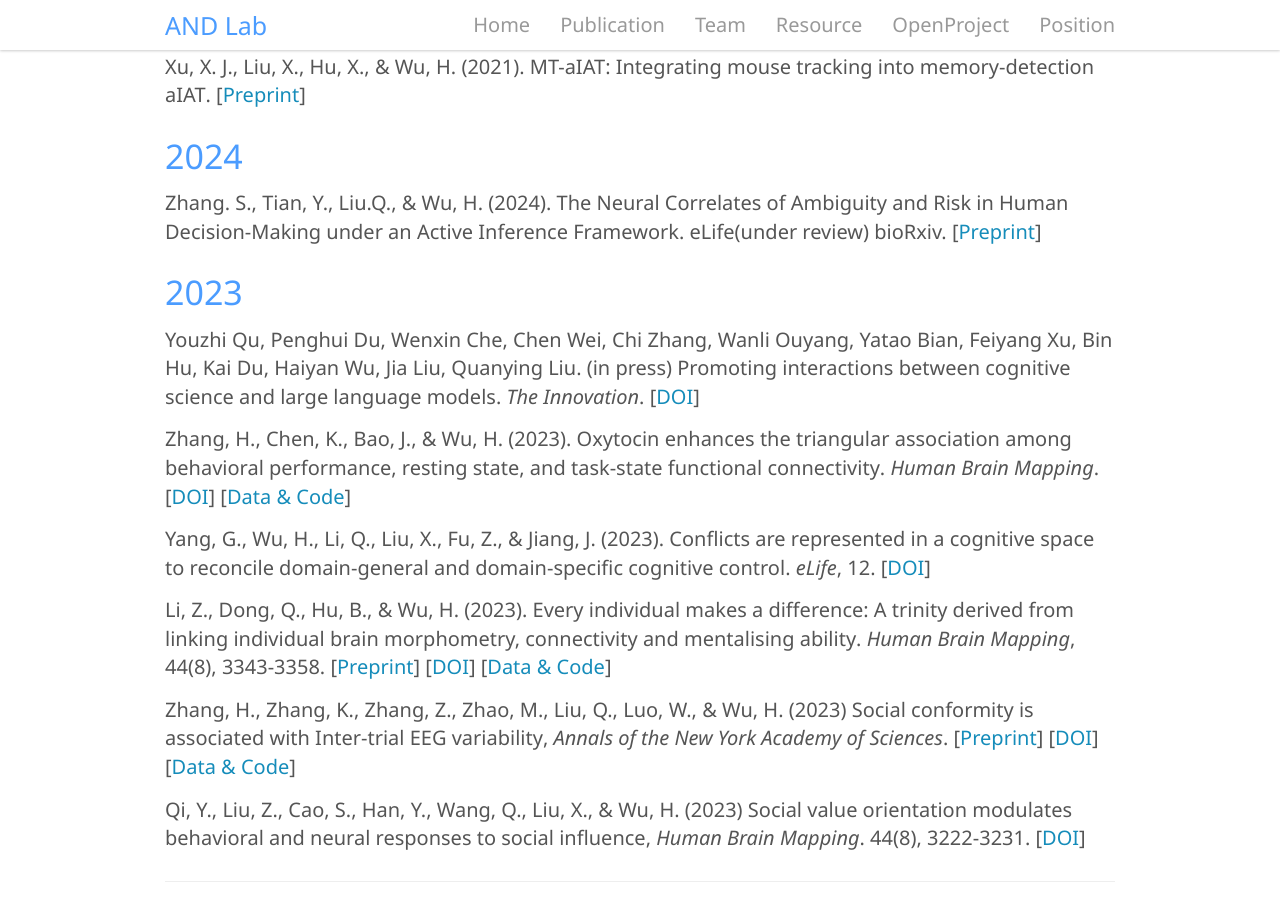
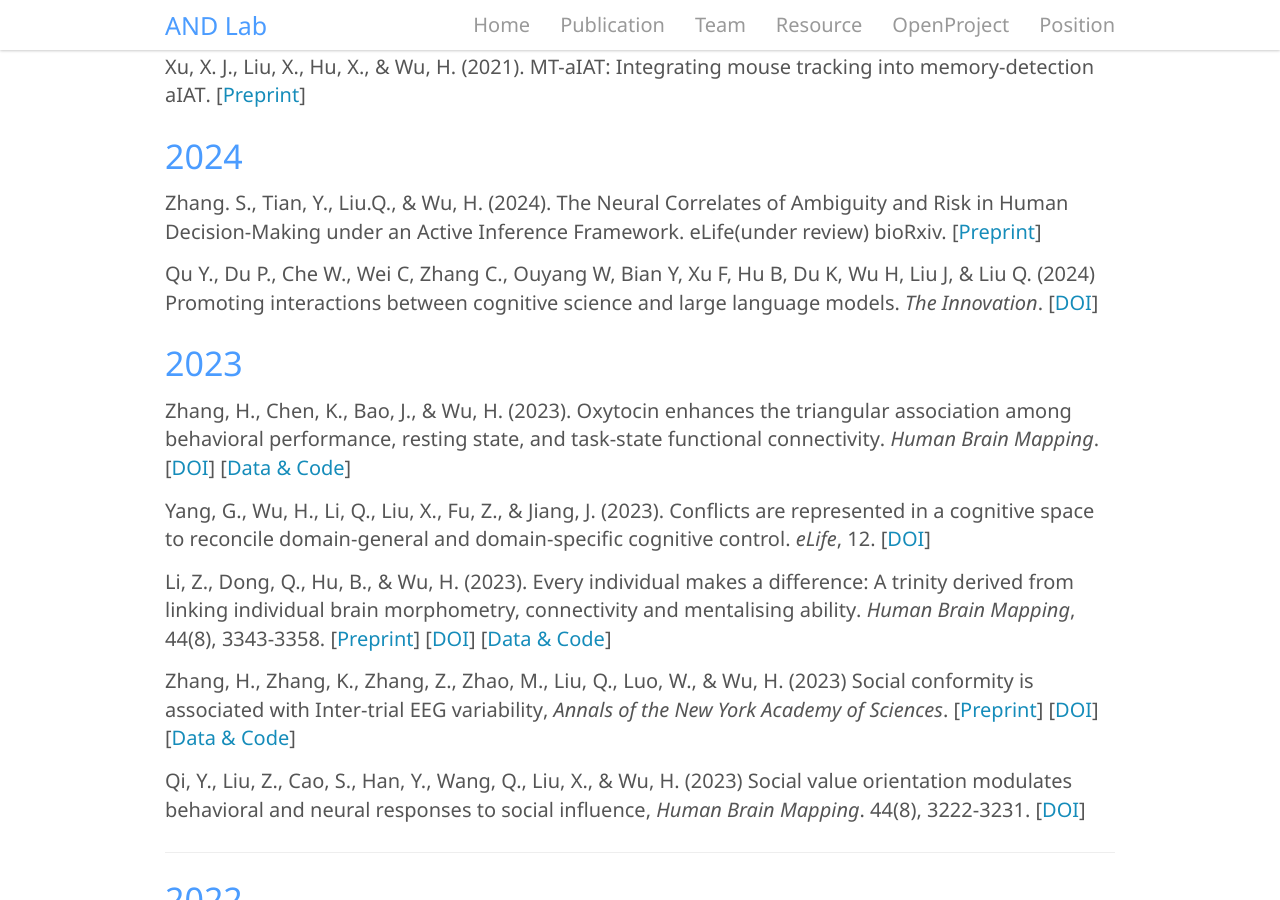
Before and after one commit to andlab-um/lab-website, a Jekyll site: the page built from _pages/publication.md, in a window 1280 px wide and 900 px high, scrolled down 774 px. Built offline with Jekyll 4.4.1, drawn with Linux system fonts in a browser that asks for light colours; nearby versions of some CDN libraries.

Commit message:
Update publication.md

```diff
--- a/_pages/publication.md
+++ b/_pages/publication.md
@@ -33,10 +33,9 @@ Xu, X. J., Liu, X., Hu, X., & Wu, H. (2021). **MT-aIAT: Integrating mouse tracki
 ### 2024
 Zhang. S., Tian, Y., Liu.Q., & Wu, H. (2024). **The Neural Correlates of Ambiguity and Risk in Human Decision-Making under an Active Inference Framework**. eLife(under review) bioRxiv. [[Preprint](https://www.biorxiv.org/content/10.1101/2023.09.18.558250v1){:target="_blank"}]
 
+Qu Y., Du P., Che W., Wei C, Zhang C., Ouyang W, Bian Y, Xu F, Hu B, Du K, **Wu H**, Liu J, & Liu Q. (2024) Promoting interactions between cognitive science and large language models. *The Innovation*. [[DOI](https://doi.org/10.1016/j.xinn.2024.100579){:target="_blank"}]
+
 ### 2023
-
-Youzhi Qu, Penghui Du, Wenxin Che, Chen Wei, Chi Zhang, Wanli Ouyang, Yatao Bian, Feiyang Xu, Bin Hu, Kai Du, **Haiyan Wu**, Jia Liu, Quanying Liu. (in press) Promoting interactions between cognitive science and large language models. *The Innovation*. [[DOI](https://doi.org/10.1016/j.xinn.2024.100579){:target="_blank"}]
-
 
 Zhang, H., Chen, K., Bao, J., & Wu, H. (2023). **Oxytocin enhances the triangular association among behavioral performance, resting state, and task-state functional connectivity**. *Human Brain Mapping*. [[DOI](https://doi.org/10.1002/hbm.26498){:target="_blank"}] [[Data & Code](https://github.com/andlab-um/OT-cpm){:target="_blank"}]
 
```
